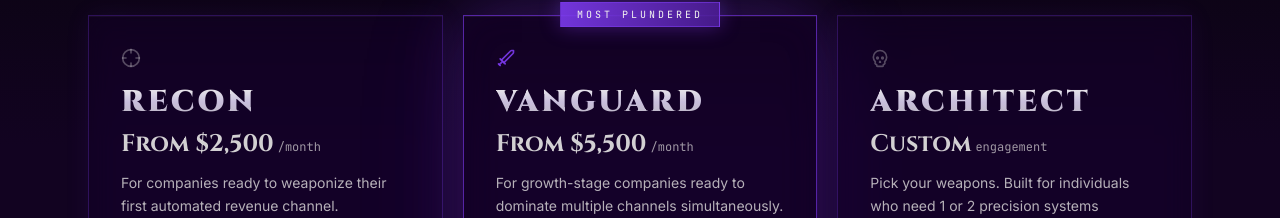
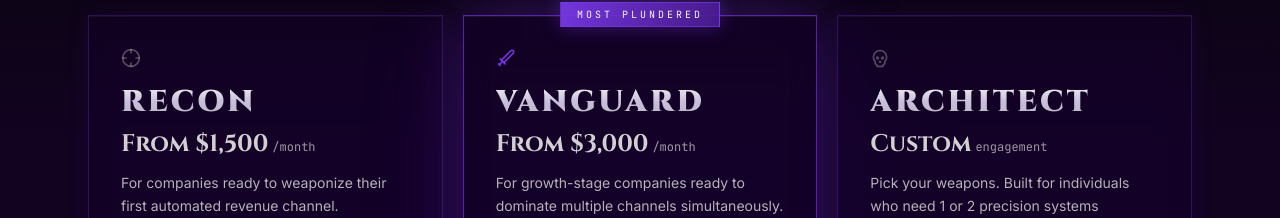
Before and after one commit to blackflagmarketinggroup-creator/black-flag-systems, a Next.js app: page / in a window 1280 px wide. Shown: the part 2977-3195 px from the top of the page. Built offline with nearby package versions, Linux system fonts and the light colour scheme.

Commit message:
Update pricing: Recon ,500/mo, Vanguard ,000/mo

```diff
--- a/app/page.tsx
+++ b/app/page.tsx
@@ -670,7 +670,7 @@ function ResourceAllocation({ onContact }: { onContact: (tier: string) => void }
     {
       name: "RECON",
       icon: <Crosshair size={20} />,
-      price: "From $2,500",
+      price: "From $1,500",
       period: "/month",
       description: "For companies ready to weaponize their first automated revenue channel.",
       features: [
@@ -687,7 +687,7 @@ function ResourceAllocation({ onContact }: { onContact: (tier: string) => void }
     {
       name: "VANGUARD",
       icon: <Sword size={20} />,
-      price: "From $5,500",
+      price: "From $3,000",
       period: "/month",
       badge: "MOST PLUNDERED",
       description: "For growth-stage companies ready to dominate multiple channels simultaneously.",
```
